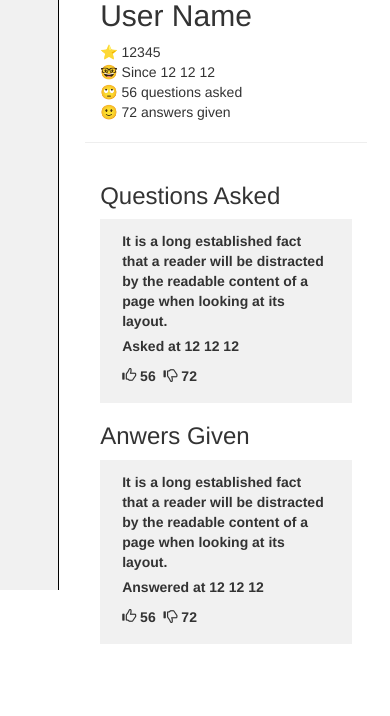
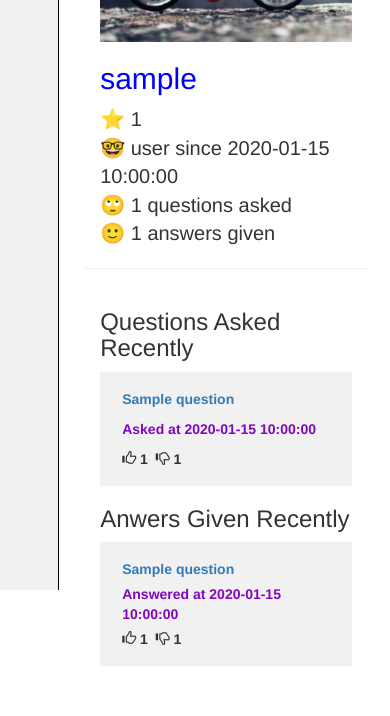
Before and after one commit to saurabh18213/asQuery, a Flask app: page /user/1 in a window 390 px wide. Shown: the part 304-1020 px from the top of the page. Before the commit the page ends 948 px from the top, so only its background shows below. Run offline with Flask 2, Linux system fonts and the light colour scheme; tables that the repository leaves empty hold one stand-in row (values such as "Sample post"); lists and menus that the app fills with data are empty; some libraries are stand-ins or nearby versions.

Commit message:
user page added

```diff
--- a/app/routes.py
+++ b/app/routes.py
@@ -96,11 +96,11 @@ def logout():
 @app.route('/user/<int:id>')
 def user(id):
     cur = mysql.connection.cursor()
-    cur.execute("select u.username, u.reputation, u.userid from User u where u.userid = " + str(id) + ';')
+    cur.execute("select u.username, u.reputation, u.userid, u.user_since from User u where u.userid = " + str(id) + ';')
     user = cur.fetchone()
-    cur.execute("select q.title, q.question_id, q.asked_at from Question q where q.userid = " + str(id) + ";")
+    cur.execute("select q.title, q.question_id, q.asked_at, q.upvotes, q.downvotes from Question q where q.userid = " + str(id) + " order by q.asked_at DESC LIMIT 10;")
     questions = cur.fetchall()
-    cur.execute("select q.title, q.question_id, q.asked_at from Question q, Answer a where a.question_id = q.question_id and a.userid = " + str(id) +";")
+    cur.execute("select q.title, q.question_id, a.answered_at, q.upvotes, q.downvotes from Question q, Answer a where a.question_id = q.question_id and a.userid = " + str(id) +" order by q.asked_at DESC LIMIT 10;")
     answers = cur.fetchall()
 
     return render_template('user.html', user=user, questions=questions, answers=answers)
@@ -110,8 +110,14 @@ def users():
     cur = mysql.connection.cursor()
     cur.execute("select username, reputation, userid, user_since from User")
     users = cur.fetchall()
+    users_size = len(users)
+    x = int(users_size / 4)
 
-    return render_template('', users=users)
+    if users_size % 4:
+        x = x + 1
+
+    print(x)
+    return render_template('users.html', users=users)
 
 @app.route('/user_search', methods=['POST'])
 def user_search():
@@ -139,7 +145,7 @@ def tags():
     cur.execute("select tagname, question_count, description from Tag")
     tags = cur.fetchall()
 
-    return render_template('', tags=tags)
+    return render_template('tags.html', tags=tags)
 
 @app.route('/tag_search', methods=['POST'])
 def tag_search():
--- a/app/templates/base.html
+++ b/app/templates/base.html
@@ -29,7 +29,7 @@
   </form>
   <ul class="nav navbar-nav navbar-right">
       {% if session.get('user') %}
-        <li><a href="#">{{ session['user']['username'] }} </a></li>
+        <li><a href="/user/{{ session['user']['userid'] }}">{{ session['user']['username'] }} </a></li>
         <li><a href="/logout"><span class="glyphicon glyphicon-user"></span> Logout</a></li>
       {% else %}
         <li><a href="/signup"><span class="glyphicon glyphicon-user"></span> Sign Up</a></li>
--- a/app/templates/user.html
+++ b/app/templates/user.html
@@ -1,54 +1,61 @@
 {% extends 'base.html' %}
+
+{% block include %}
+  <link rel="stylesheet" href="{{ url_for('static', filename='user.css') }}">
+{% endblock %}
 
 {% block content %}
 
-<link rel="stylesheet" href="profile.css">
 
 <div class="middle">
       <div class="container">
         <br>
         <div class="container">
         <div class="row" id="info">
-          <div class="col-sm-4"><img src="Lego_1.jpg" alt="" height=100% width=100%x> </div>
+          <div class="col-sm-4"><img src="{{ url_for('static', filename='Lego_1.jpg') }}" alt="" height=100% width=100%x> </div>
           <div class="col-sm-8">
-          <h2>User Name</h2> <span>&#11088;</span> 12345 <br><span>&#129299;</span> Since 12 12 12<br><span>&#128580</span> 56 questions asked <br> <span >&#128578;</span> 72 answers given <br>
+          <h2>{{ user.username }}</h2> <span>&#11088;</span> {{ user.reputation }} <br><span>&#129299;</span> user since {{ user.user_since }} <br><span>&#128580</span> {{ questions|length }} questions asked <br> <span >&#128578;</span> {{ answers|length }} answers given <br>
           </div>
         </div>
         </div>
         <hr>
         <div class="container">
           <div class="row">
-          <div class="col-sm-6"> <h3>Questions Asked</h3>
+          <div class="col-sm-6"> <h3>Questions Asked Recently</h3>
             <div class="question-box">
               <table>
+                {% for question in questions %}
                 <tr>
-                  <th>It is a long established fact that a reader will be distracted by the readable content of a page when looking at its layout.</th>
+                  <th><a href="/question/{{ question.question_id }}">{{ question.title }}</a></th>
                 </tr>
                 <tr>
-                  <th class="time">Asked at 12 12 12</th>
+                  <th class="time">Asked at {{ question.asked_at }}</th>
                 </tr>
                 <tr>
                   <th>
-                  <span class="glyphicon">&#xe125;</span> 56 &nbsp;<span class="glyphicon">&#xe126;</span> 72</th>
+                  <span class="glyphicon">&#xe125;</span> {{ question.upvotes }} &nbsp;<span class="glyphicon">&#xe126;</span> {{ question.downvotes }}</th>
                 </tr>
+                {% endfor %}
               </table>
             </div>
 
 
           </div>
-          <div class="col-sm-6"> <h3>Anwers Given</h3>
+          <div class="col-sm-6"> <h3>Anwers Given Recently</h3>
             <div class="question-box">
                 <table>
+                  {% for question in answers %}
                   <tr>
-                  <th>It is a long established fact that a reader will be distracted by the readable content of a page when looking at its layout.</th>
+                    <th><a href="/question/{{ question.question_id }}">{{ question.title }}</a></th>
                   </tr>
                   <tr>
-                  <th class="time">Answered at 12 12 12</th>
+                    <th class="time">Answered at {{ question.answered_at }}</th>
                   </tr>
                   <tr>
                     <th>
-                  <span class="glyphicon">&#xe125;</span> 56 &nbsp;<span class="glyphicon">&#xe126;</span> 72</th>
+                    <span class="glyphicon">&#xe125;</span> {{ question.upvotes }} &nbsp;<span class="glyphicon">&#xe126;</span> {{ question.downvotes }}</th>
                   </tr>
+                  {% endfor %}
                 </table>
             </div>
             </div>
--- a/db.sql
+++ b/db.sql
@@ -321,7 +321,7 @@ CREATE TABLE `User` (
   `username` varchar(20) NOT NULL,
   `userid` int(11) NOT NULL AUTO_INCREMENT,
   `reputation` int(11) DEFAULT '0',
-  `user_since` timestamp NULL DEFAULT NULL,
+  `user_since` timestamp NULL DEFAULT CURRENT_TIMESTAMP,
   PRIMARY KEY (`userid`),
   UNIQUE KEY `userid` (`userid`)
 ) ENGINE=InnoDB DEFAULT CHARSET=utf8mb4 COLLATE=utf8mb4_0900_ai_ci;
```
Also changed, not shown: app/templates/users.html (+8 -46 lines). Lines whose indentation alone changed are shown as unchanged.
